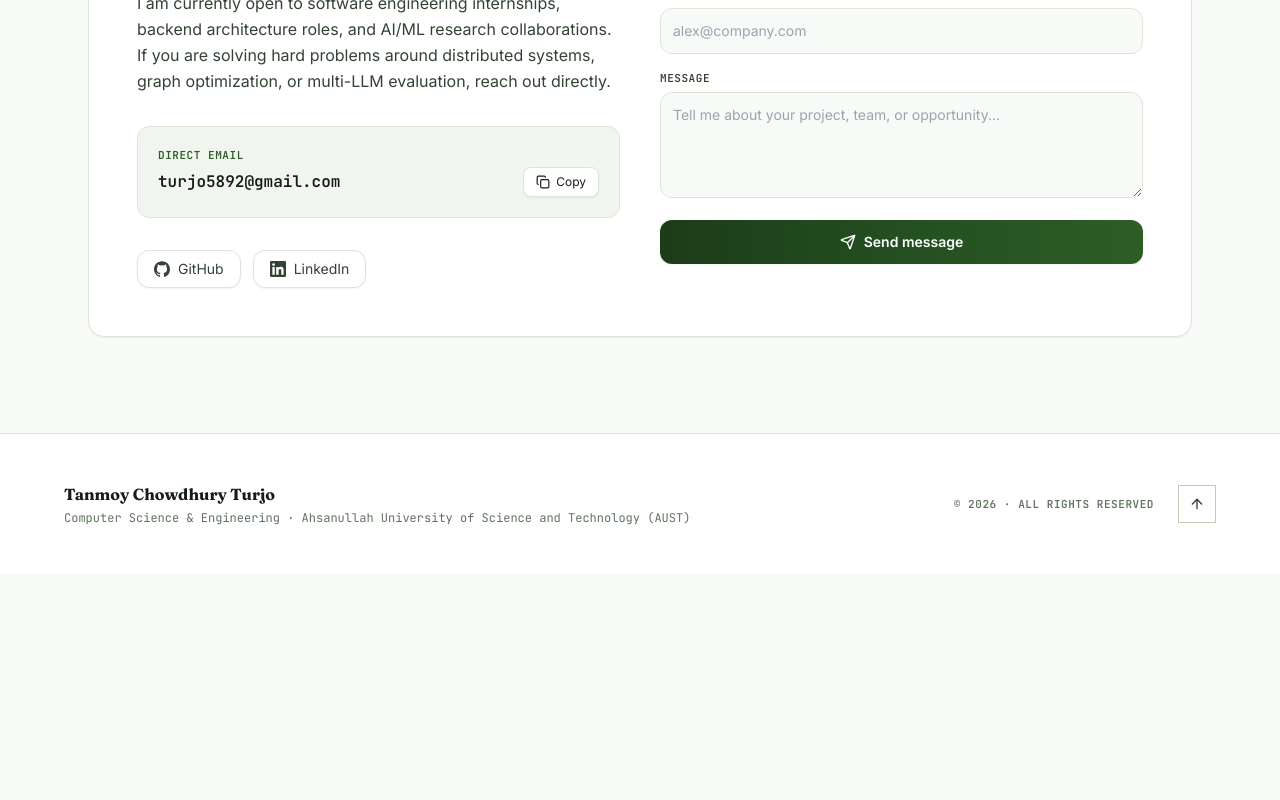
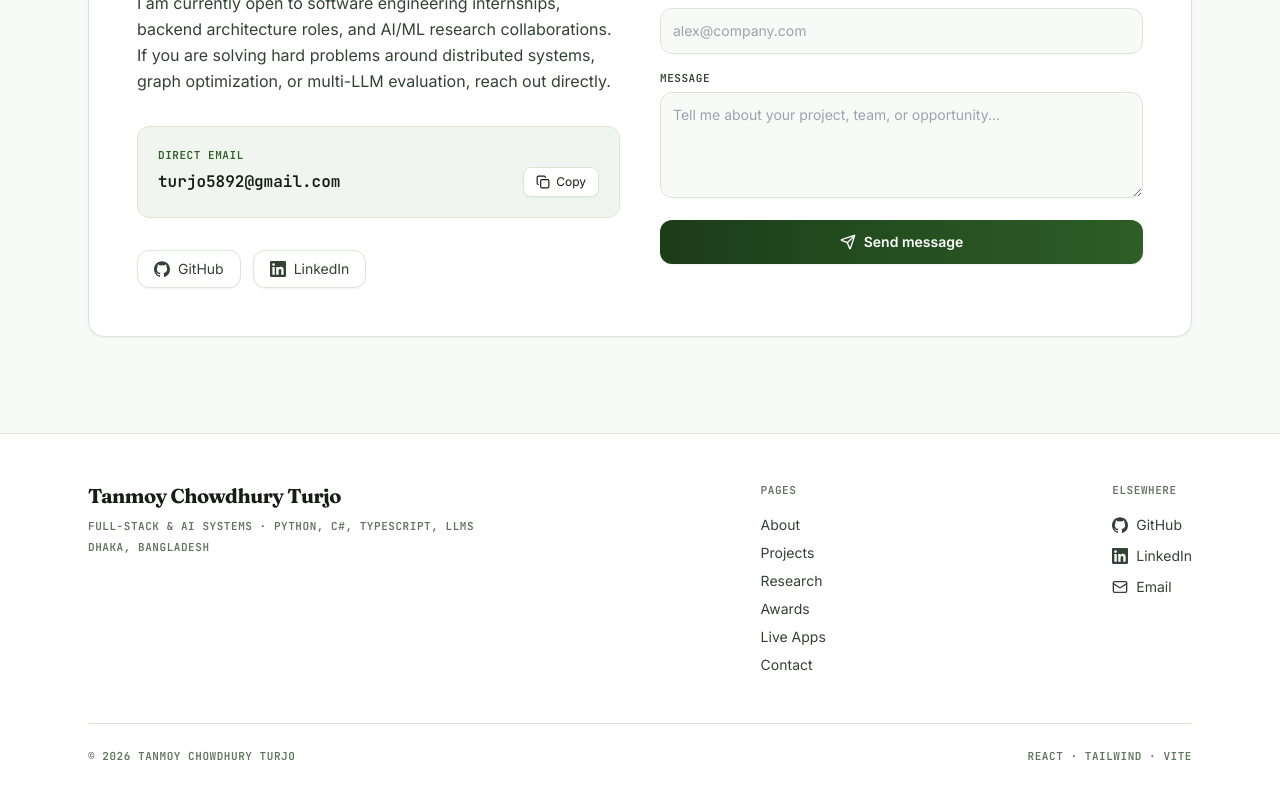
Before and after one commit to Turjo101365/portfolio, a React (Vite) app: page / in a window 1280 px wide. Shown: the part 8729-9529 px from the top of the page. Before the commit the page ends 9303 px from the top, so only its background shows below. Built offline with nearby package versions, Linux system fonts and the light colour scheme.

Commit message:
style: match footer layout exactly with three-column editorial format

```diff
--- a/src/components/Footer.tsx
+++ b/src/components/Footer.tsx
@@ -1,35 +1,107 @@
 import React from 'react';
-import { ArrowUp } from 'lucide-react';
+import { Mail } from 'lucide-react';
+import { GithubIcon, LinkedinIcon } from './Icons';
 
 export const Footer: React.FC = () => {
-  const scrollToTop = () => {
-    window.scrollTo({ top: 0, behavior: 'smooth' });
-  };
+  return (
+    <footer className="border-t border-rule bg-white">
+      <div className="mx-auto max-w-6xl px-6 py-12">
+        <div className="flex flex-wrap justify-between gap-10">
+          <div>
+            <p className="font-display text-xl tracking-tight font-bold text-ink">
+              Tanmoy Chowdhury Turjo
+            </p>
+            <p className="label mt-2 text-ink-3 text-[11px]">
+              Full-Stack &amp; AI Systems · Python, C#, TypeScript, LLMs
+            </p>
+            <p className="label mt-1 text-ink-3 text-[11px]">
+              Dhaka, Bangladesh
+            </p>
+          </div>
 
-  return (
-    <footer className="border-t border-rule bg-white py-12 px-6">
-      <div className="mx-auto max-w-6xl flex flex-col sm:flex-row items-center justify-between gap-6">
-        <div>
-          <p className="font-display text-base font-bold text-ink">
-            Tanmoy Chowdhury Turjo
-          </p>
-          <p className="mt-1 text-xs text-ink-3 font-mono">
-            Computer Science & Engineering · Ahsanullah University of Science and Technology (AUST)
-          </p>
+          <div>
+            <p className="label mb-4 text-ink-3 text-[11px]">Pages</p>
+            <ul className="space-y-2 text-sm">
+              <li>
+                <a className="text-ink-2 transition-colors hover:text-forest-700" href="#about">
+                  About
+                </a>
+              </li>
+              <li>
+                <a className="text-ink-2 transition-colors hover:text-forest-700" href="#work">
+                  Projects
+                </a>
+              </li>
+              <li>
+                <a className="text-ink-2 transition-colors hover:text-forest-700" href="#research">
+                  Research
+                </a>
+              </li>
+              <li>
+                <a className="text-ink-2 transition-colors hover:text-forest-700" href="#awards">
+                  Awards
+                </a>
+              </li>
+              <li>
+                <a className="text-ink-2 transition-colors hover:text-forest-700" href="#deployments">
+                  Live Apps
+                </a>
+              </li>
+              <li>
+                <a className="text-ink-2 transition-colors hover:text-forest-700" href="#contact">
+                  Contact
+                </a>
+              </li>
+            </ul>
+          </div>
+
+          <div>
+            <p className="label mb-4 text-ink-3 text-[11px]">Elsewhere</p>
+            <ul className="space-y-2 text-sm">
+              <li>
+                <a
+                  href="https://github.com/Turjo101365"
+                  target="_blank"
+                  rel="noreferrer"
+                  className="inline-flex items-center gap-2 text-ink-2 transition-colors hover:text-forest-700"
+                >
+                  <GithubIcon className="w-4 h-4" />
+                  <span>GitHub</span>
+                </a>
+              </li>
+              <li>
+                <a
+                  href="https://linkedin.com"
+                  target="_blank"
+                  rel="noreferrer"
+                  className="inline-flex items-center gap-2 text-ink-2 transition-colors hover:text-forest-700"
+                >
+                  <LinkedinIcon className="w-4 h-4" />
+                  <span>LinkedIn</span>
+                </a>
+              </li>
+              <li>
+                <a
+                  href="mailto:turjo5892@gmail.com"
+                  target="_blank"
+                  rel="noreferrer"
+                  className="inline-flex items-center gap-2 text-ink-2 transition-colors hover:text-forest-700"
+                >
+                  <Mail className="w-4 h-4" />
+                  <span>Email</span>
+                </a>
+              </li>
+            </ul>
+          </div>
         </div>
 
-        <div className="flex items-center gap-6">
+        <div className="mt-12 flex flex-wrap items-center justify-between gap-3 border-t border-rule pt-6">
           <p className="label text-ink-3 text-[10px]">
-            © {new Date().getFullYear()} · All rights reserved
+            © {new Date().getFullYear()} Tanmoy Chowdhury Turjo
           </p>
-
-          <button
-            onClick={scrollToTop}
-            aria-label="Back to top"
-            className="border border-rule-strong p-2.5 text-ink-2 hover:border-crimson hover:text-crimson transition-colors"
-          >
-            <ArrowUp className="w-4 h-4" />
-          </button>
+          <p className="label text-ink-3 text-[10px]">
+            React · Tailwind · Vite
+          </p>
         </div>
       </div>
     </footer>
```
